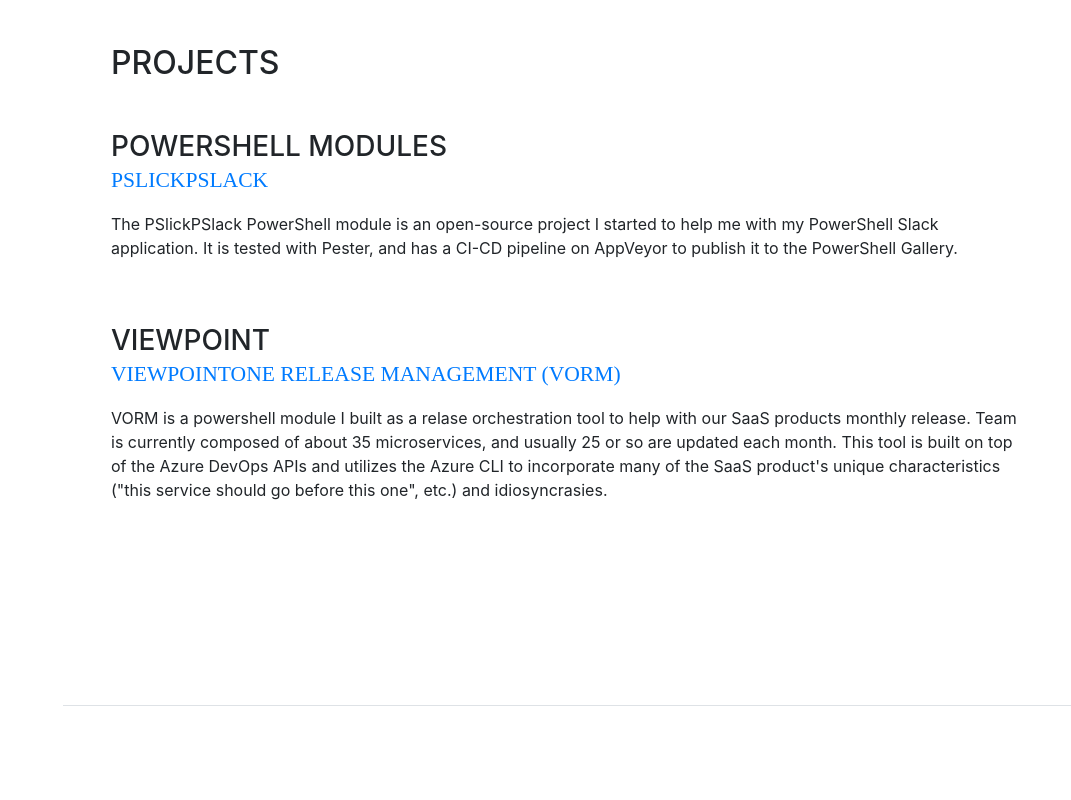
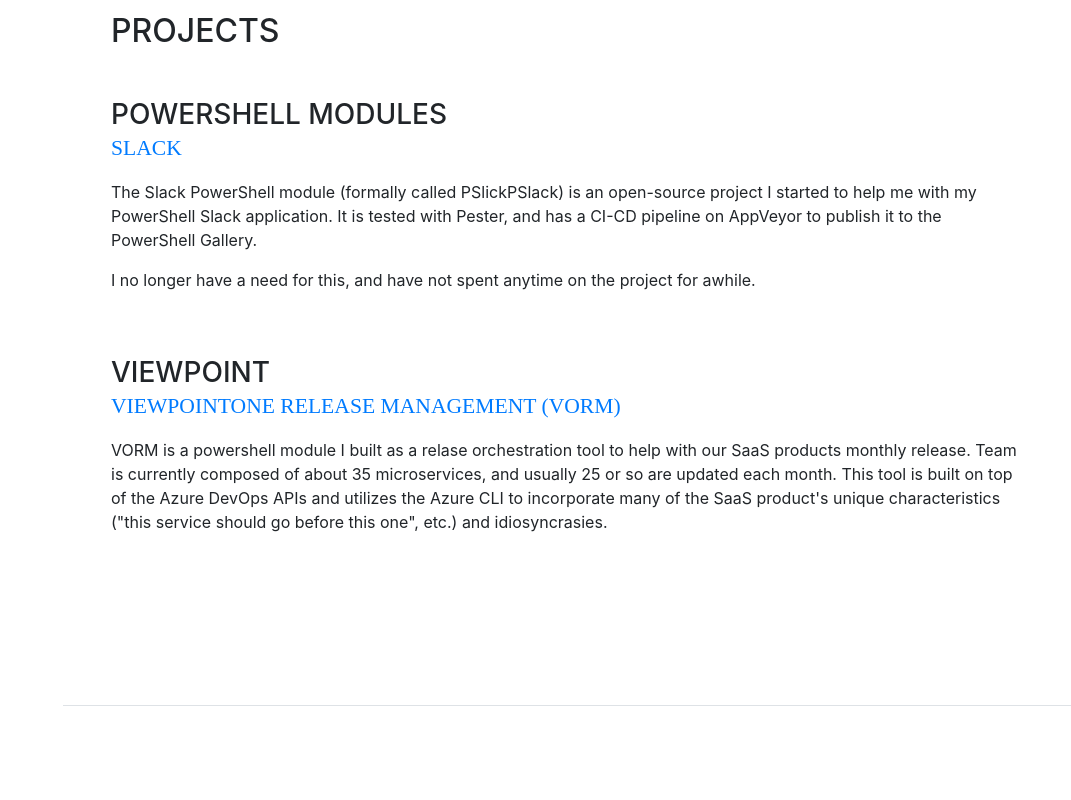
Before and after one commit to mgeorgebrown89/mgeorgebrown89.github.io, a website with bundled scripts: page index.html in a window 1280 px wide. Shown: the part 2760-3560 px from the top of the page, without its empty margins (209-1280 px from the left). Built offline with nearby package versions, Linux system fonts and the light colour scheme; a web font is replaced by a local one.

Commit message:
updating slack

```diff
--- a/index.html
+++ b/index.html
@@ -257,11 +257,13 @@
           <div class="resume-content mr-auto">
             <h3 class="mb-0">PowerShell Modules</h3>
             <div class="subheading mb-3">
-              <a href="https://github.com/mgeorgebrown89/PSlickPSlack">PSlickPSlack</a>
+              <a href="https://github.com/mgeorgebrown89/Slack">Slack </a>
             </div>
-            <p>The PSlickPSlack PowerShell module is an open-source project I started to help me with my PowerShell
+            <p>The Slack PowerShell module (formally called PSlickPSlack) is an open-source project I started to help me with my PowerShell
               Slack application. It is tested with Pester, and has a CI-CD pipeline on AppVeyor to publish it to the
               PowerShell Gallery.
+            </p>
+            <p> I no longer have a need for this, and have not spent anytime on the project for awhile.
             </p>
           </div>
         </div>
```
